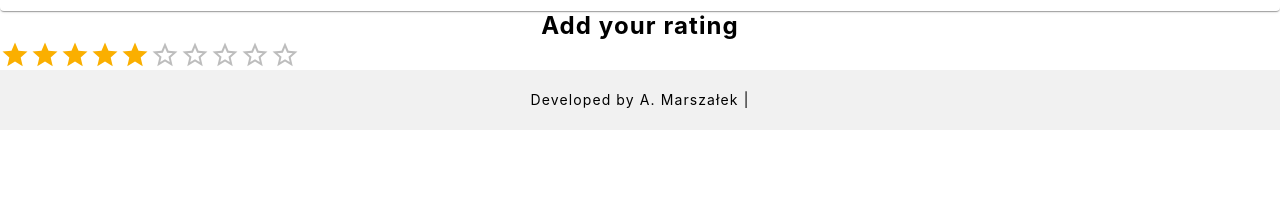
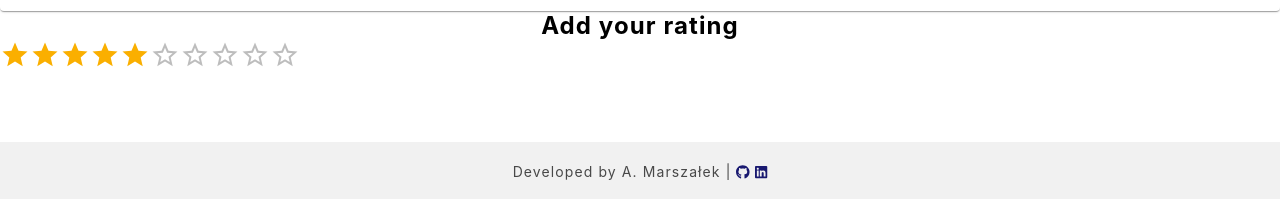
Before and after one commit to olamarszalek/BookCollection, a React (Create React App) app in the folder bookcollection/: page /1/1 in a window 1280 px wide. Shown: the part 598-797 px from the top of the page. Built offline with nearby package versions, Linux system fonts and the light colour scheme; data requests are answered from the project's data file.

Commit message:
footer styling and icons

```diff
--- a/bookcollection/package.json
+++ b/bookcollection/package.json
@@ -5,6 +5,10 @@
   "dependencies": {
     "@emotion/react": "^11.10.5",
     "@emotion/styled": "^11.10.5",
+    "@fortawesome/fontawesome-common-types": "^6.3.0",
+    "@fortawesome/fontawesome-svg-core": "^6.3.0",
+    "@fortawesome/free-brands-svg-icons": "^6.3.0",
+    "@fortawesome/free-solid-svg-icons": "^6.3.0",
     "@fortawesome/react-fontawesome": "^0.2.0",
     "@mui/icons-material": "^5.11.0",
     "@mui/material": "^5.11.7",
--- a/bookcollection/src/components/Footer/Footer.module.scss
+++ b/bookcollection/src/components/Footer/Footer.module.scss
@@ -1,22 +1,23 @@
 @import '../../typography/tokens.scss';
+
+
 footer {
-    position: sticky;
+    position: fixed;
     font-size: 12px;
     bottom: 0;
     width: 100%;
     line-height: 60px;
     font-size: 14px;
     background-color: $first-color;
-    color: #000000;
+    color: $sixth-color;
     text-align: center;
 
-    a {
-        text-decoration: none;
-        color: inherit;
-        border-bottom: 1px solid;
-
+    .icon {
+        color: $fifth-color;
         &:hover {
-            border-bottom: 1px transparent;
+            transform: scale(1.5);
         }
     }
+
+
 }
--- a/bookcollection/src/components/Footer/Footer.tsx
+++ b/bookcollection/src/components/Footer/Footer.tsx
@@ -1,10 +1,14 @@
 import { FC } from "react";
 import style from './Footer.module.scss'
+import {FontAwesomeIcon} from '@fortawesome/react-fontawesome';
+import {faGithub, faLinkedin} from '@fortawesome/free-brands-svg-icons';
+
+
 export const Footer: FC = () => {
     return (
         <footer>
             <div className={style.footer}>
-                <span> Developed by A. Marszałek |</span>
+                    <span> Developed by A. Marszałek | <FontAwesomeIcon icon={faGithub} className={style.icon} /> <FontAwesomeIcon icon={faLinkedin} className={style.icon}/></span>
             </div>
         </footer>
     )
--- a/bookcollection/src/typography/_tokens.scss
+++ b/bookcollection/src/typography/_tokens.scss
@@ -8,3 +8,7 @@ $third-color: #6643b5;
 
 
 $fourth-color: #430f58;
+
+$fifth-color: #191970;
+
+$sixth-color: #484848;
```
Also changed, not shown: 1 other file (tests, documents, lock files or other folders).
